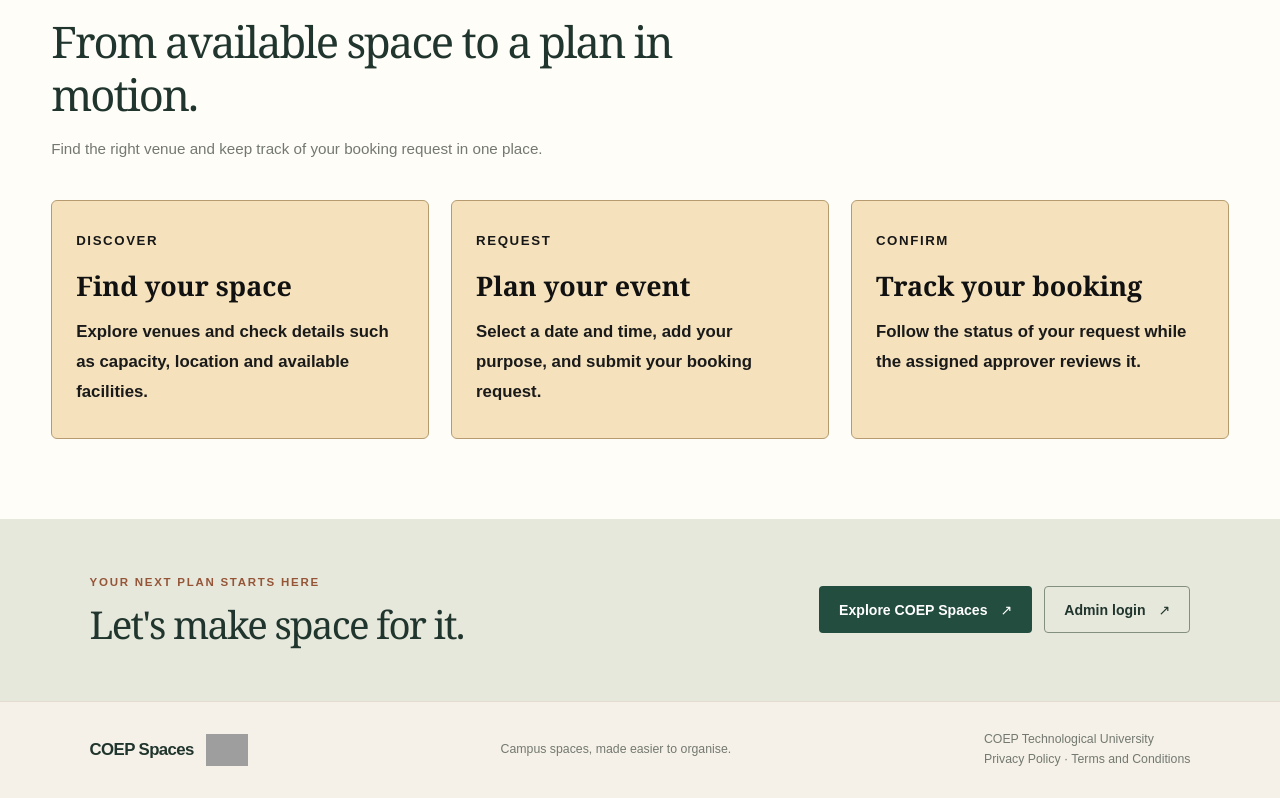
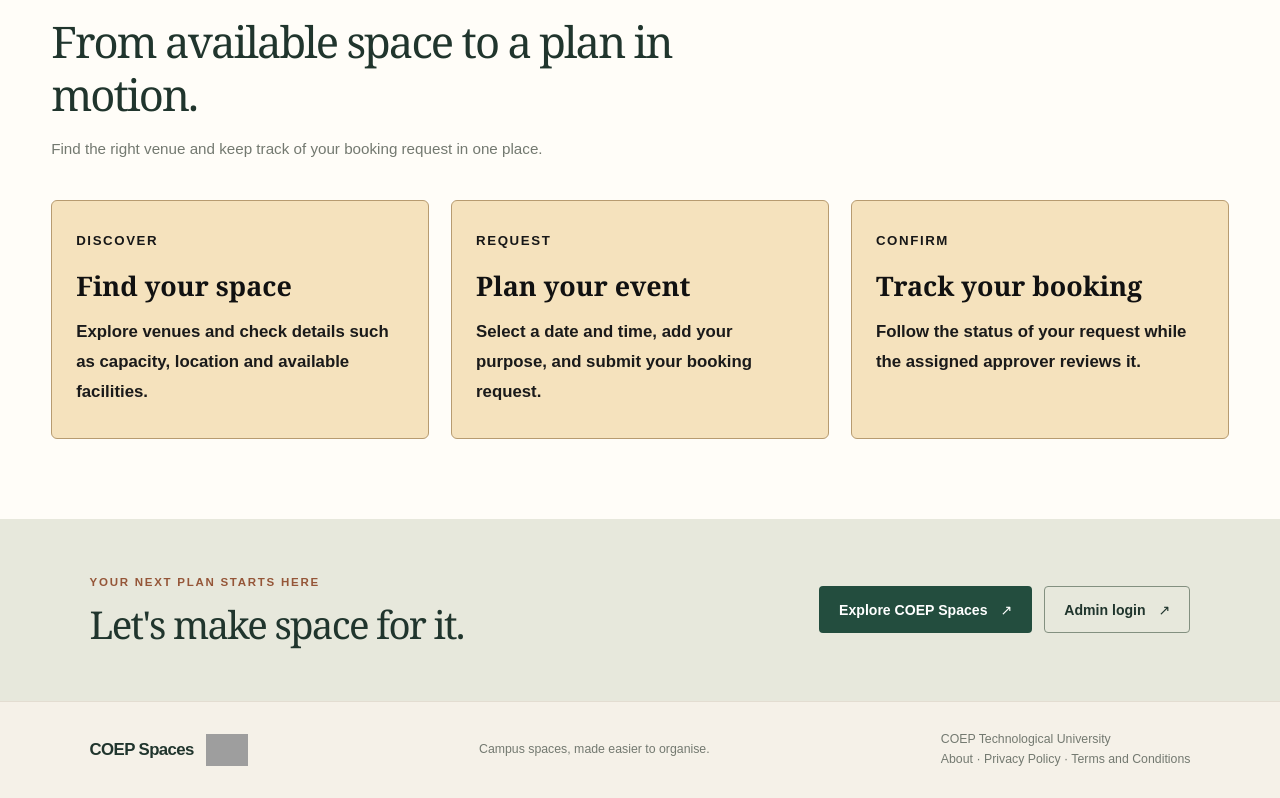
Before and after one commit to XENOS500/coep-spaces, a React (Vite) app in the folder client/: page / in a window 1280 px wide. Shown: the part 888-1686 px from the top of the page. Built offline with nearby package versions, Linux system fonts and the light colour scheme; no server answers; grey boxes are pictures that could not be loaded.

Commit message:
add about terms and conditions and privacy policy in footer

```diff
--- a/client/src/App.jsx
+++ b/client/src/App.jsx
@@ -135,6 +135,7 @@ function handleLogout() {
         <span>
           COEP Technological University
           <br />
+          <a href="/about.html">About</a>{" · "}
           <a href="/privacy.html">Privacy Policy</a>{" · "}
           <a href="/terms.html">Terms and Conditions</a>
         </span>
--- a/client/src/components/layout/Footer.jsx
+++ b/client/src/components/layout/Footer.jsx
@@ -18,6 +18,7 @@ function Footer() {
       <p className="footer-copy">
         © {new Date().getFullYear()} COEP Spaces
         <br />
+        <a href="/about.html">About</a>{" · "}
         <a href="/privacy.html">Privacy Policy</a>{" · "}
         <a href="/terms.html">Terms and Conditions</a>
       </p>
```
